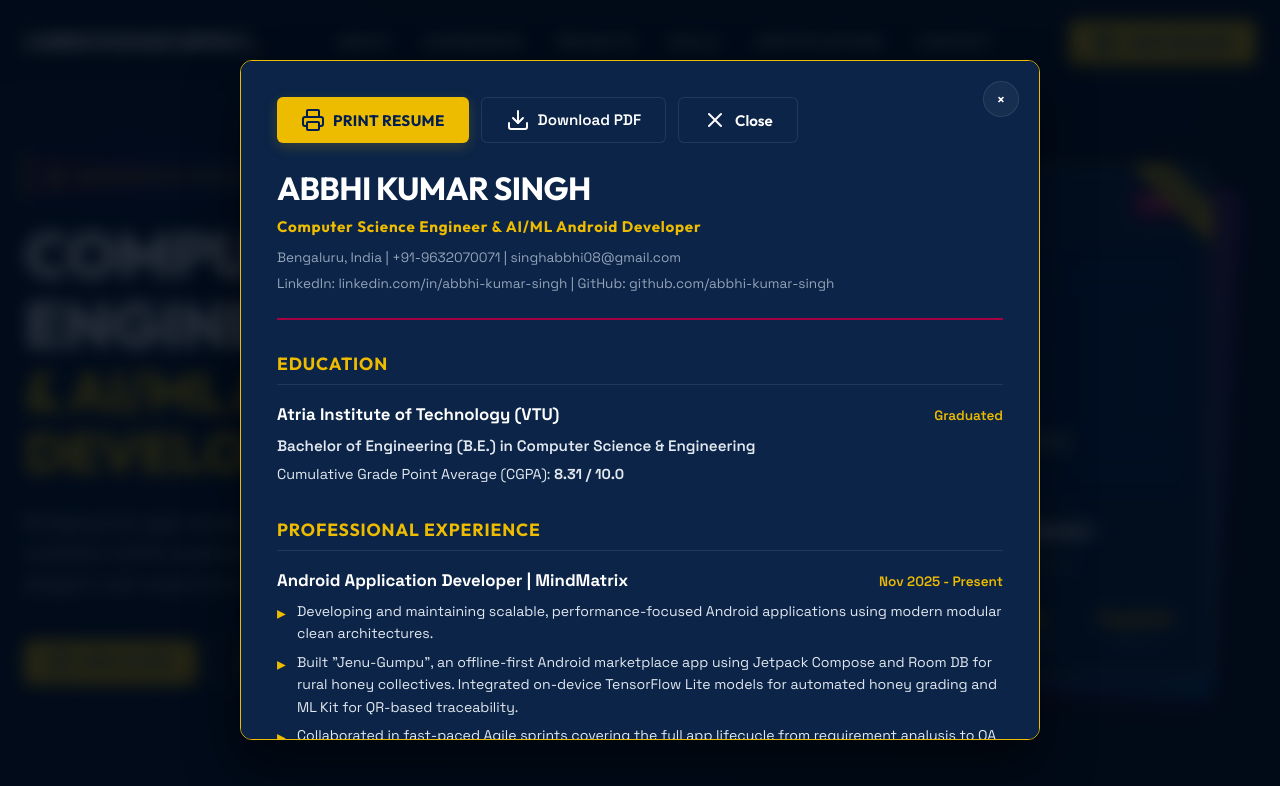
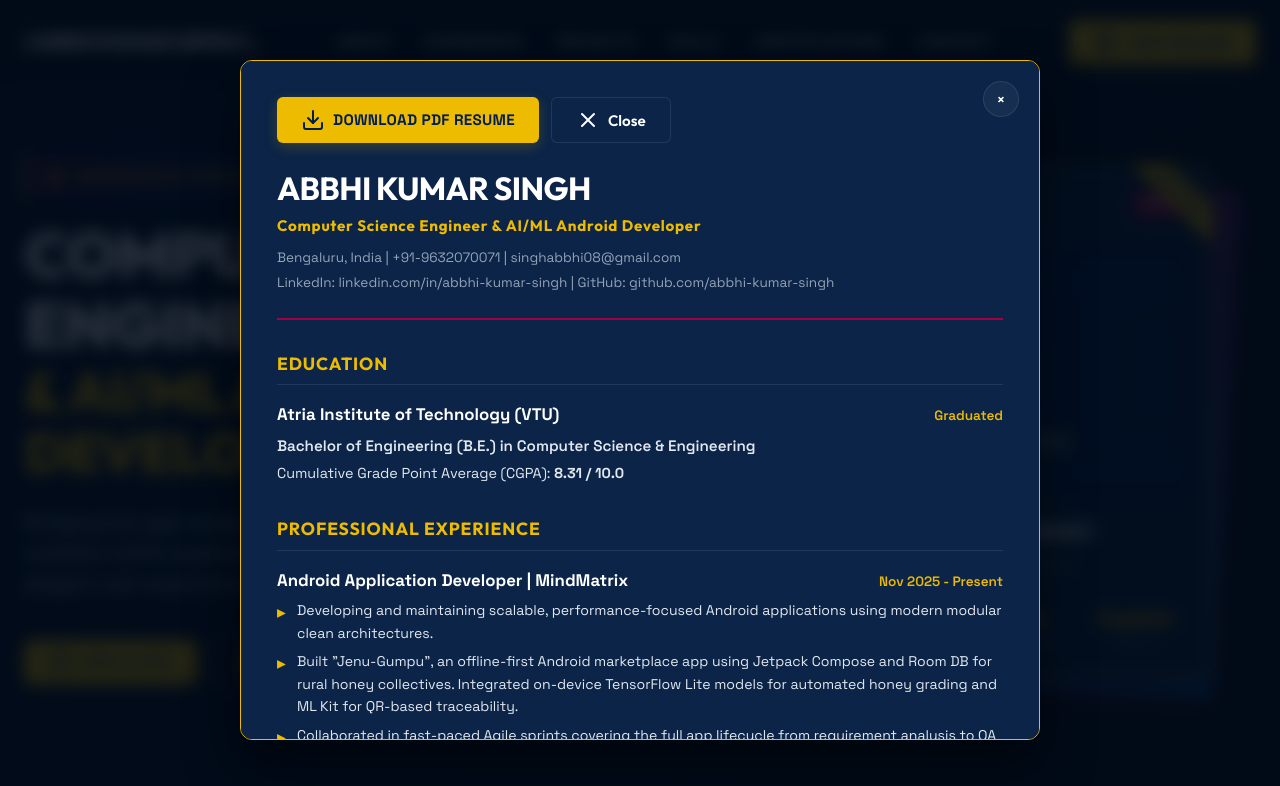
Before and after one commit to abbhix8/abbhi-portfolio, a plain HTML site: page index.html in a window 1280 px wide. Both pictures are taken after a click on the button "VIEW RESUME". Shown: the top 786 px of the page. Drawn offline with nearby package versions, Linux system fonts and the light colour scheme.

Commit message:
Update: Removed print resume button and styled Download PDF button as primary

```diff
--- a/index.html
+++ b/index.html
@@ -711,8 +711,7 @@
 
       <!-- Print Actions -->
       <div class="resume-actions-top">
-        <button class="btn-gold" id="printResumeBtn"><i data-lucide="printer"></i> Print Resume</button>
-        <a href="resume.pdf" class="btn-secondary" id="downloadPdfResumeBtn" download="Abbhi_Kumar_Singh_Resume.pdf" target="_blank"><i data-lucide="download"></i> Download PDF</a>
+        <a href="resume.pdf" class="btn-gold" id="downloadPdfResumeBtn" download="Abbhi_Kumar_Singh_Resume.pdf" target="_blank"><i data-lucide="download"></i> Download PDF Resume</a>
         <button class="btn-secondary modal-close-btn-text" onclick="document.getElementById('resumeModal').classList.remove('active'); document.body.classList.remove('no-scroll');"><i data-lucide="x"></i> Close</button>
       </div>
 
```
